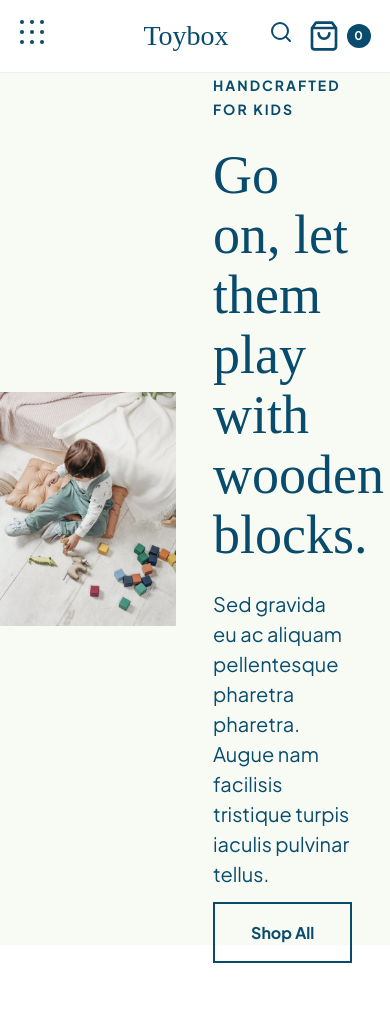
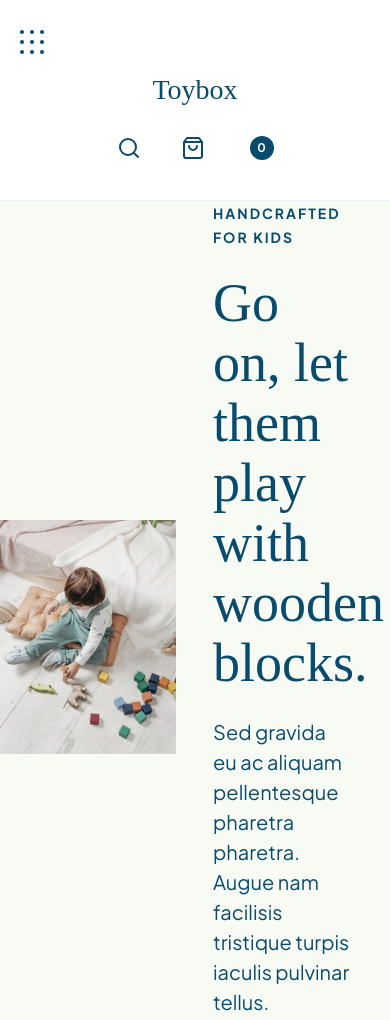
Before and after one commit to Vice23/ecommerceStore, a plain HTML site: page index.html in a window 390 px wide. Shown: the top 1020 px of the page. Drawn offline with Linux system fonts and the light colour scheme; files whose address does not match are found by name; a web font is replaced by a local one.

Commit message:
added navigation styling and media queries partial

```diff
--- /dev/null
+++ b/styles/sass/partials/_mediaQueries.scss
@@ -0,0 +1,29 @@
+@media(max-width:480px) {
+    .navBar {
+        .wrapper {
+            flex-direction: column;
+            align-items: center;
+
+            .menuIcon {
+                align-self: flex-start;
+            }
+
+            &>* {
+                margin: 0px;
+                padding: 10px 0px;
+            }
+        }
+
+        .searchCart button,
+        .searchCart a,
+        .searchCart div {
+            padding: 10px;
+            margin: 0 10px;
+        }
+
+        .searchCart .searchIcon {
+            margin-right:0;
+        }
+
+    }
+}
--- a/styles/sass/styles.scss
+++ b/styles/sass/styles.scss
@@ -7,3 +7,4 @@
 @import "./partials/header";
 @import "./partials/categories.scss";
 @import "./partials/footer";
+@import "./partials/mediaQueries";
```
Also changed, not shown: styles/styles.css.
